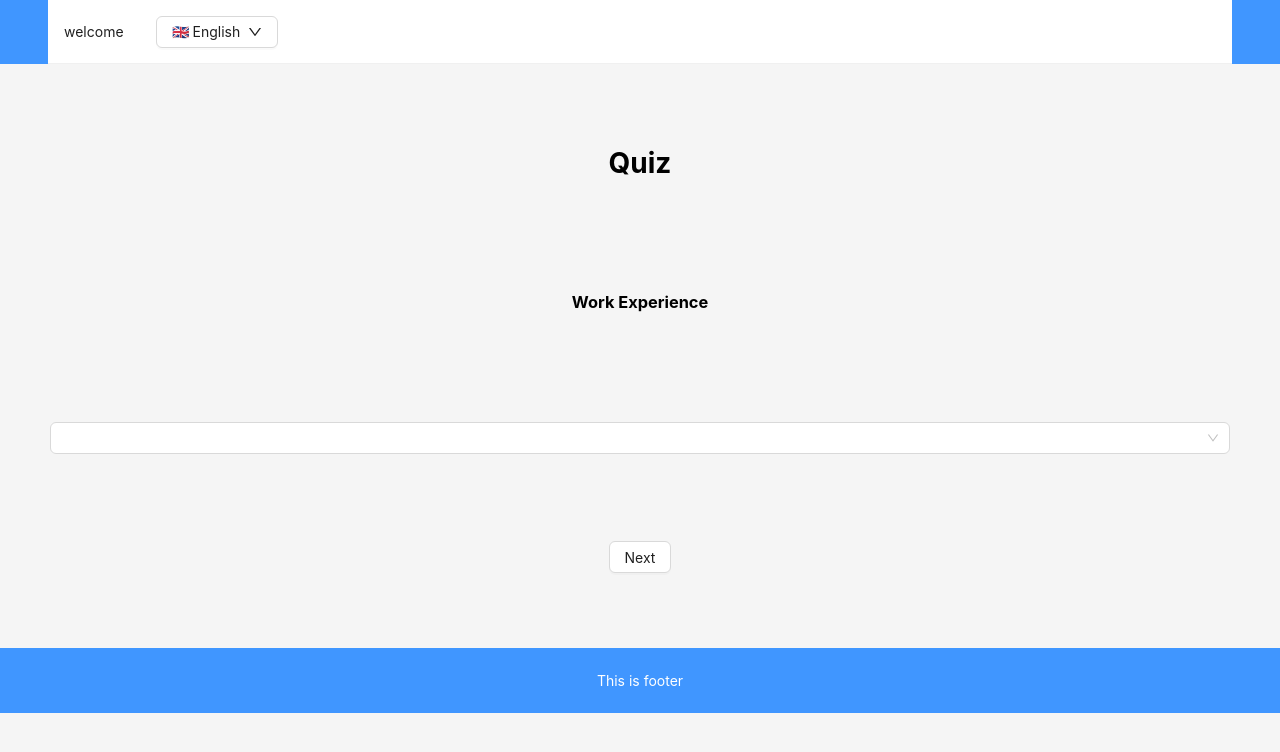
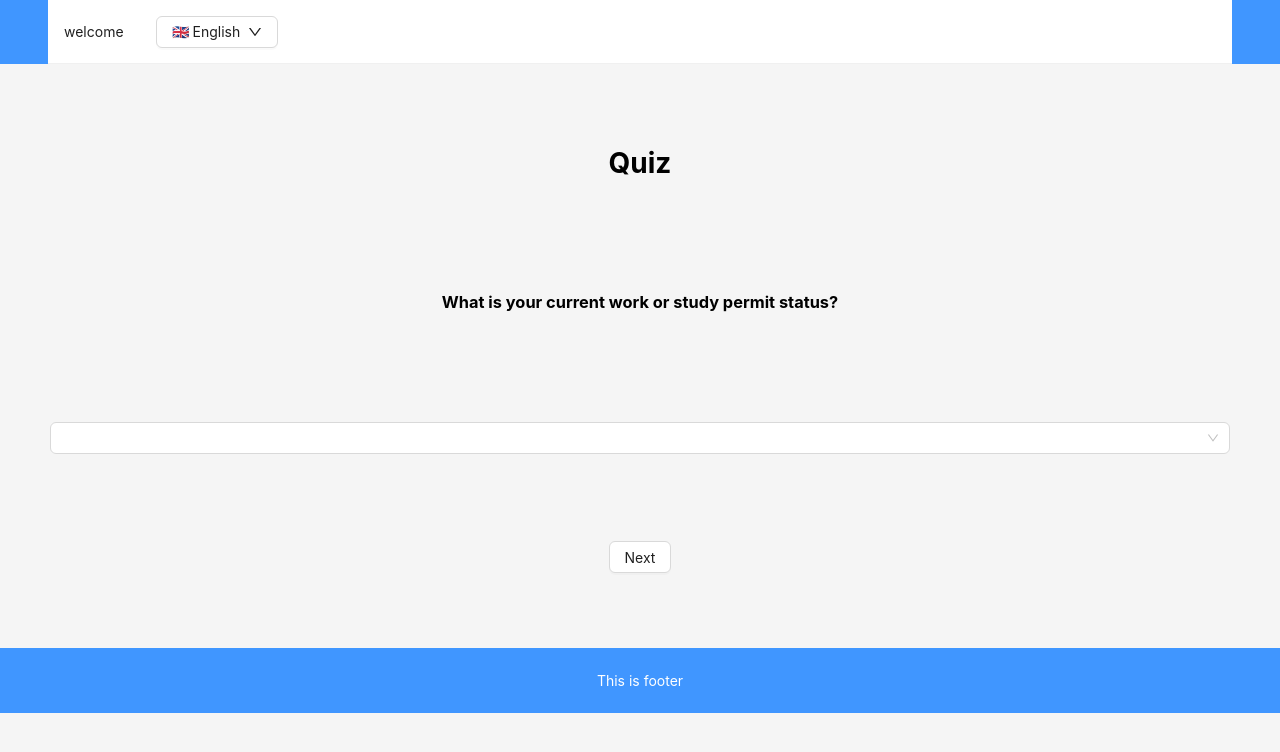
Before and after one commit to KaranVikas/onip, a React (Create React App) app: page /in_stream in a window 1280 px wide. Shown: the top 752 px of the page. Built offline with nearby package versions, Linux system fonts and the light colour scheme; what @react-pdf/renderer would draw is missing.

Commit message:
refactor(testing): optimize code in testing module inStream

```diff
--- a/src/pages/Instream/InStream.jsx
+++ b/src/pages/Instream/InStream.jsx
@@ -13,33 +13,87 @@ const InSteam = () => {
   const [questions, setQuestions] = useState([
     {
       id: 1,
-      text: "Work Experience",
+      text: "What is your current work or study permit status?",
       answer: "",
-      options: ["Red", "Blue", "Green", "Yellow"],
+      option: {
+        "With valid work permit": 10,
+        "Without valid work permit": 0,
+      },
     },
     {
       id: 2,
-      text: "What is your favorite animal?",
+      text: "What is your highest level of education?",
       answer: "",
-      options: ["Dog", "Cat", "Elephant", "Tiger"],
+      option: {
+        "Less than college or trade certificate": 0,
+        "Apprenticeship or trades certificate or diploma": 5,
+        "Undergraduate diploma or certificate": 5,
+        "Graduate diploma or certificate": 6,
+        "Bachelors or equivalent": 6,
+        Masters: 8,
+        PhD: 10,
+      },
     },
     {
       id: 3,
-      text: "What is your favorite food?",
+      text: "What was the field of study of your educational credential?",
       answer: "",
-      options: ["Pizza", "Sushi", "Burger", "Salad"],
+      option: {
+        "STEM/health (engineering, health, math, computer science)": 12,
+        "Business and administration, social, legal, education, behavioral science, personal, security and transport services,social work and related programs": 6,
+        "Trades (agriculture and natural resources operations and management, mechanics and repair, architecture, construction and precision production)": 0,
+        "Arts and humanities, business, humanities, arts, social science and education (BHASE) programs, not elsewhere classified (n.e.c)": 0,
+      },
     },
     {
       id: 4,
-      text: "What is your favorite food?",
+      text: "What is your Canadian education experience?",
       answer: "",
-      options: ["Pizza", "Sushi", "Burger", "Salad"],
+      option: {
+        "More than one Canadian credential": 10,
+        "One Canadian credential": 5,
+        None: 0,
+      },
     },
     {
       id: 5,
-      text: "What is your favorite food?",
+      text: "Where did you Study in Ontario??",
       answer: "",
-      options: ["Pizza", "Sushi", "Burger", "Salad"],
+      option: {
+        "Northern Ontario": 10,
+        "Other areas outside Greater Toronto Area (except Northern Ontario)": 8,
+        "Greater Toronto Area excluding Toronto": 3,
+        Toronto: 0,
+      },
+    },
+    {
+      id: 6,
+      text: "What is your highest Canadian earnings history in a single tax year?",
+      answer: "",
+      option: {
+        "Less than $40k earnings in a year": 0,
+        "More than $40k earnings in a year": 3,
+      },
+    },
+    {
+      id: 7,
+      text: "What is your knowledge of Canada's official languages (English and French)?",
+      answer: "",
+      option: {
+        "Two official languages": 10,
+        "One official language": 5,
+      },
+    },
+    {
+      id: 8,
+      text: "What is your overall offical language ability in English and/or French?",
+      answer: "",
+      option: {
+        "CLB 9 or higher": 10,
+        "CLB 8": 8,
+        "CLB 7": 6,
+        "CLB 6 or lower": 0,
+      },
     },
   ]);
 
@@ -61,7 +115,10 @@ const InSteam = () => {
   };
 
   const calculateScore = () => {
-    console.log("calculateScore");
+    const score = questions.reduce((total, question) => {
+      return total + (question.option[question.answer] || 0);
+    }, 0);
+    console.log("Total score: ", score);
   };
 
   return (
@@ -75,8 +132,8 @@ const InSteam = () => {
             value={question.answer}
             onChange={(value) => handleAnswerChange(index, value)}
           >
-            {question.options.map((option, optionIndex) => (
-              <Select.Option key={optionIndex} value={option}>
+            {Object.keys(question.option).map((option, index) => (
+              <Select.Option key={index} value={option}>
                 {option}
               </Select.Option>
             ))}
@@ -90,7 +147,7 @@ const InSteam = () => {
               }
             >
               {currentQuestionIndex === questions.length - 1
-                ? "Calculate Score"
+                ? `Calculate Score`
                 : "Next"}
             </Button>
           )}
```
